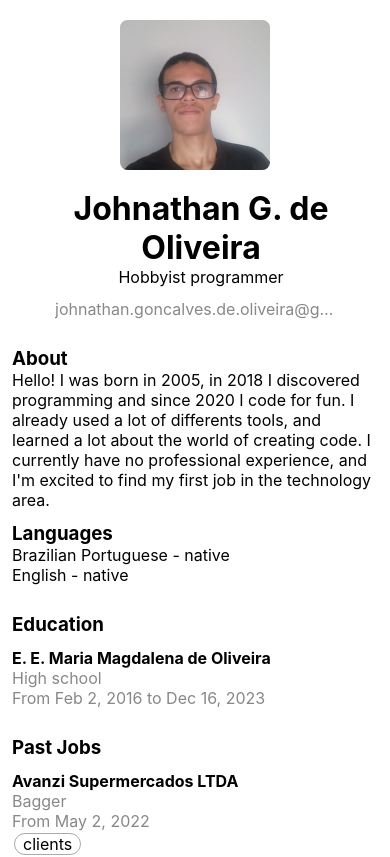
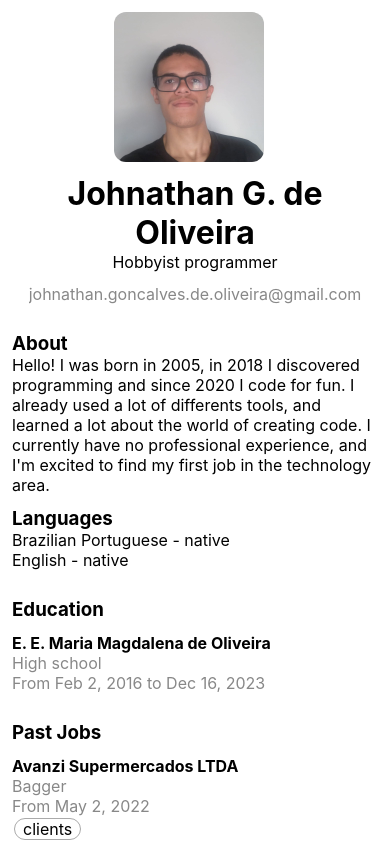
Before and after one commit to Johnnathan28/my-page, a JavaScript app: page / in a window 390 px wide. Shown: the top 857 px of the page. Built offline with nearby package versions, Linux system fonts and the light colour scheme; the HTML template or start-up script is replaced by a standard one.

Commit message:
Make Header totally(?) responsive

```diff
--- a/src/pages/curriculum-vitae/index.js
+++ b/src/pages/curriculum-vitae/index.js
@@ -15,8 +15,8 @@ function getStringDate(datestring) {
 function Header({resume}) {
   return (
     <div className="Header">
-      <div className="Header-img-box">
-	<img className="Header-img" src={perfilImage} alt="me"/>
+      <div className="img-box">
+	<img className="img-src" src={perfilImage} alt="me"/>
       </div>
       <div className="info">
 	<div className="basic">
--- a/src/pages/curriculum-vitae/style.css
+++ b/src/pages/curriculum-vitae/style.css
@@ -3,7 +3,6 @@
   --gray1: #aaa;
   --projectrs-gaps: 10px;
   --perfil-img-size: 150px;
-  --perfil-img-margin: calc(var(--perfil-img-size) * 0.05);
   --small-spacing: 12px;
 }
 
@@ -16,8 +15,12 @@
     flex-direction: column;
   }
 
+  .Header .info {
+    max-width: 100% !important;
+  }
+
   .Header .info .basic {
-    margin-bottom: 12px;
+    margin-bottom: var(--small-spacing);
   }
 
   .Header .info .contact {
@@ -79,30 +82,33 @@ hr {
   display: flex;
 }
 
+.Header .img-box {
+  display: flex;
+  align-items: center;
+  justify-content: center;
+  overflow: hidden;
+
+  min-width: var(--perfil-img-size);
+  max-width: var(--perfil-img-size);
+  max-height: var(--perfil-img-size);
+  margin-right: var(--small-spacing);
+  border-radius: var(--small-spacing);
+}
+
+.Header .img-src {
+  width: 100%;
+}
+
 .Header .info {
   flex: 1;
   display: flex;
   flex-direction: column;
   justify-content: space-between;
-}
-
-.Header-img-box {
-  max-width: var(--perfil-img-size);
-  max-height: var(--perfil-img-size);
-  margin: var(--perfil-img-margin);
-  border-radius: var(--perfil-img-margin);
-  display: flex;
-  align-items: center;
-  justify-content: center;
-  overflow: hidden;
-}
-
-.Header-img {
-  width: 100%;
+  max-width: calc(100% - var(--perfil-img-size) - var(--small-spacing));
 }
 
 .Header .info .basic {
-  padding: 12px 0 0 12px;
+  padding-top: var(--small-spacing);
 }
 
 .Header .info .contact {
@@ -111,6 +117,12 @@ hr {
   align-items: flex-end;
   justify-content: flex-end;
   flex-direction: column;
+}
+
+.Header .info .contact p {
+  max-width: 100%;
+  overflow: hidden;
+  text-overflow: ellipsis;
 }
 
 .About {
```
